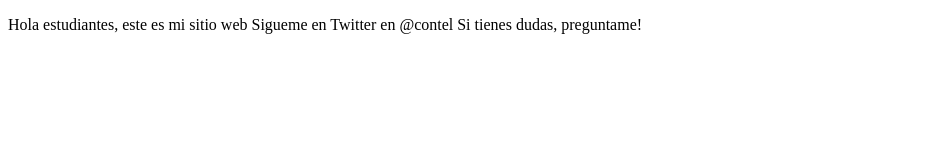
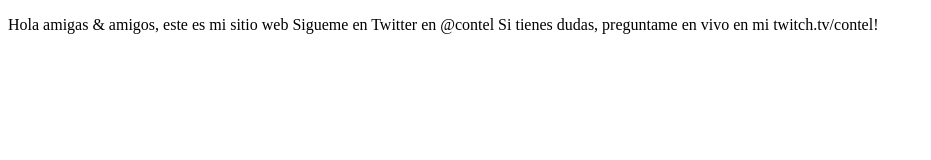
Before and after one commit to jcorreac/proyectoDemoCursoPrework, a plain HTML site: page index.html in a window 1280 px wide. Shown: the whole page, without its empty margins (0-931 px from the left). Drawn offline with Linux system fonts and the light colour scheme.

Commit message:
cambios agregamos sition de Twitch

```diff
--- a/index.html
+++ b/index.html
@@ -8,9 +8,9 @@
 </head>
 <body>
     <p>
-        Hola estudiantes, este es mi sitio web
+        Hola amigas & amigos, este es mi sitio web
         Sigueme en Twitter en @contel
-        Si tienes dudas, preguntame!
+        Si tienes dudas, preguntame en vivo en mi twitch.tv/contel!
     </p>
 </body>
 </html>
```
